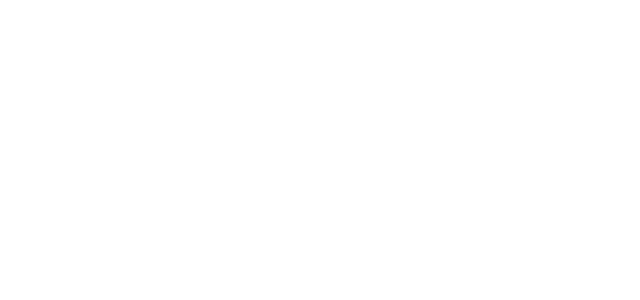
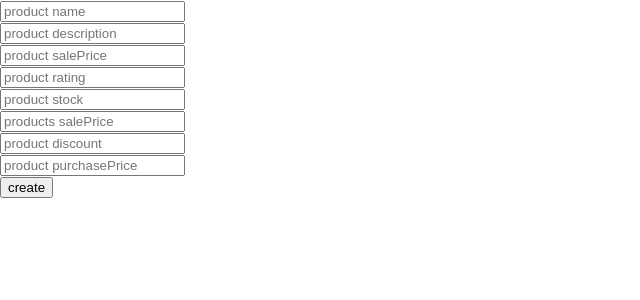
Before and after one commit to Samuelposadas/ecommerce, a React (Create React App) app in the folder client/: page /create in a window 1280 px wide. Before the commit this address led to /home. Shown: the top 300 px of the page, without its empty margins (0-640 px from the left). Built offline with nearby package versions, Linux system fonts and the light colour scheme.

Commit message:
formCreateProducts

```diff
--- a/client/package.json
+++ b/client/package.json
@@ -11,6 +11,7 @@
     "@testing-library/react": "^11.2.7",
     "@testing-library/user-event": "^12.8.3",
     "axios": "^0.24.0",
+    "formik": "^2.2.9",
     "react": "^17.0.2",
     "react-dom": "^17.0.2",
     "react-icons": "^4.3.1",
@@ -20,7 +21,8 @@
     "redux-devtools-extension": "^2.13.9",
     "redux-thunk": "^2.4.1",
     "styled-components": "^5.3.3",
-    "web-vitals": "^1.1.2"
+    "web-vitals": "^1.1.2",
+    "yup": "^0.32.11"
   },
   "scripts": {
     "start": "react-scripts start",
--- a/client/src/App.js
+++ b/client/src/App.js
@@ -3,7 +3,7 @@ import React from "react";
 import "./App.css";
 
 //components at the bottom of this line
-import RouterApp from "./Routes/Routes";
+import RouterApp from "./Routes/RouterApp";
 
 const App = () => {
   return (
--- /dev/null
+++ b/client/src/Pages/CreateProduct/CreateProduct.js
@@ -0,0 +1,133 @@
+import React from "react";
+
+import { useFormik } from "formik";
+import * as Yup from "yup";
+
+import { initialValues, validationSchema } from "./schema";
+
+const CreateProduct = () => {
+  const submit = ({
+    name,
+    description,
+    salePrice,
+    rating,
+    stock,
+    img,
+    discount,
+    purchasePrice,
+  }) => {
+    console.log(
+      name,
+      description,
+      salePrice,
+      rating,
+      stock,
+      img,
+      discount,
+      purchasePrice
+    );
+  };
+  const formik = useFormik({
+    initialValues,
+    validationSchema: Yup.object(validationSchema),
+    onSubmit: (obj) => {
+      submit(obj);
+    },
+  });
+
+  console.log(formik?.errors);
+
+  return (
+    <div>
+      <form onSubmit={formik.handleSubmit}>
+        <div>
+          <input
+            type="text"
+            name="name"
+            error={formik.errors.name}
+            placeholder="product name"
+            onChange={formik.handleChange}
+          />
+          {formik?.errors?.name && <span>{formik.errors.name}</span>}
+        </div>
+        <div>
+          <input
+            type="text"
+            name="description"
+            error={formik.errors.description}
+            placeholder="product description"
+            onChange={formik.handleChange}
+          />
+          {formik?.errors?.description && (
+            <span>{formik.errors.description}</span>
+          )}
+        </div>
+        <div>
+          <input
+            type="number"
+            name="salePrice"
+            error={formik.errors.salePrice}
+            placeholder="product salePrice"
+            onChange={formik.handleChange}
+          />
+          {formik?.errors?.salePrice && <span>{formik.errors.salePrice}</span>}
+        </div>
+        <div>
+          <input
+            type="number"
+            name="rating"
+            error={formik.errors.rating}
+            placeholder="product rating"
+            onChange={formik.handleChange}
+          />
+          {formik?.errors?.rating && <span>{formik.errors.rating}</span>}
+        </div>
+        <div>
+          <input
+            type="number"
+            name="stock"
+            error={formik.errors.stock}
+            placeholder="product stock"
+            onChange={formik.handleChange}
+          />
+          {formik?.errors?.stock && <span>{formik.errors.stock}</span>}
+        </div>
+        <div>
+          <input
+            type="text"
+            name="img"
+            error={formik.errors.img}
+            placeholder="products salePrice"
+            onChange={formik.handleChange}
+          />
+          {formik?.errors?.img && <span>{formik.errors.img}</span>}
+        </div>
+        <div>
+          <input
+            type="number"
+            name="discount"
+            error={formik.errors.discount}
+            placeholder="product discount"
+            onChange={formik.handleChange}
+          />
+          {formik?.errors?.discount && <span>{formik.errors.discount}</span>}
+        </div>
+        <div>
+          <input
+            type="number"
+            name="purchasePrice"
+            error={formik.errors.purchasePrice}
+            placeholder="product purchasePrice"
+            onChange={formik.handleChange}
+          />
+          {formik?.errors?.purchasePrice && (
+            <span>{formik.errors.purchasePrice}</span>
+          )}
+        </div>
+        <button type="submit">create</button>
+      </form>
+    </div>
+  );
+};
+
+export default CreateProduct;
--- /dev/null
+++ b/client/src/Pages/CreateProduct/schema.js
@@ -0,0 +1,27 @@
+import * as Yup from "yup";
+
+export const initialValues = {
+  name: "",
+  description: "",
+  salePrice: 0,
+  rating: 0,
+  stock: 0,
+  img: [],
+  discount: 0,
+  purchasePrice: 0,
+};
+
+export const validationSchema = {
+  name: Yup.string().min(5, "min 5 characters").required("name is required"),
+  description: Yup.string()
+    .min(10, "min 10 characters")
+    .required("description is required"),
+  salePrice: Yup.number().min(1, "min $1").required("salePrice is required"),
+  rating: Yup.number().min(1, "min 1 star").required("rating is required"),
+  stock: Yup.number().min(1, "min $1").required("stock is required"),
+  img: Yup.array().min(1, "min 1 img").required("img is required"),
+  discount: Yup.number(),
+  purchasePrice: Yup.number()
+    .min(1, "min $1")
+    .required("purchasePrice is required"),
+};
--- a/client/src/Routes/Routes.js
+++ b/client/src/Routes/RouterApp.js
@@ -1,6 +1,7 @@
 import React from "react";
 
 import { BrowserRouter, Routes, Route, Navigate } from "react-router-dom";
+import CreateProduct from "../Pages/CreateProduct/CreateProduct";
 
 //components
 import Home from "../Pages/Home/Home";
@@ -13,6 +14,7 @@ const RouterApp = () => {
         <Route path="/" element={<Home />} />
         <Route path="*" element={<Navigate to="/home" />} />
         <Route path="/product/:id" element={<ProductDetail />} />
+        <Route path="/create" element={<CreateProduct />} />
       </Routes>
     </BrowserRouter>
   );
```
Also changed, not shown: client/src/Pages/CreateProduct/styles.js (added).
